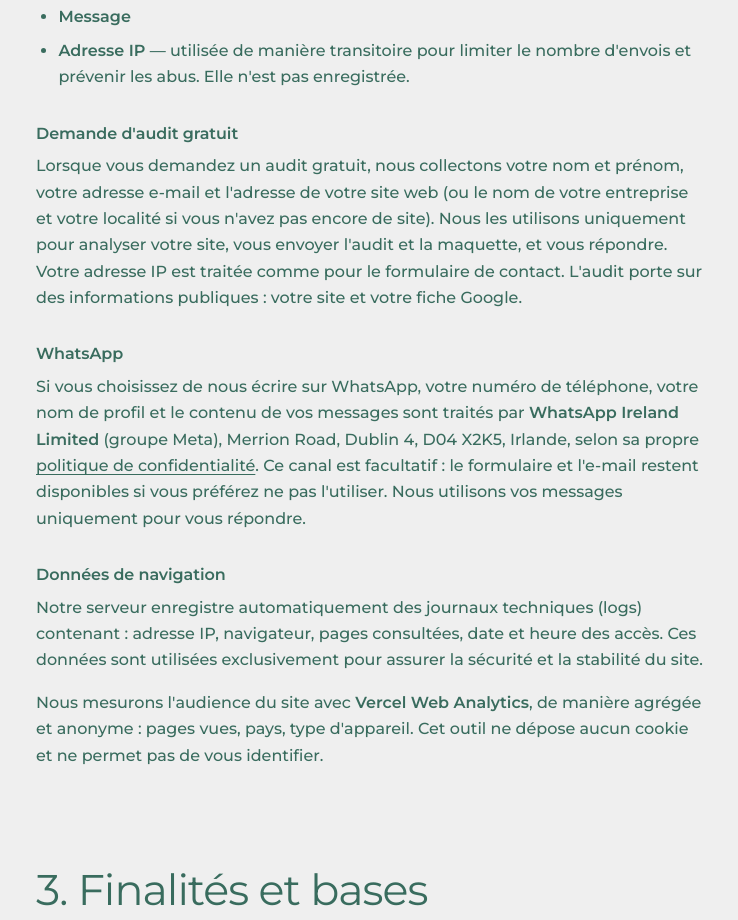
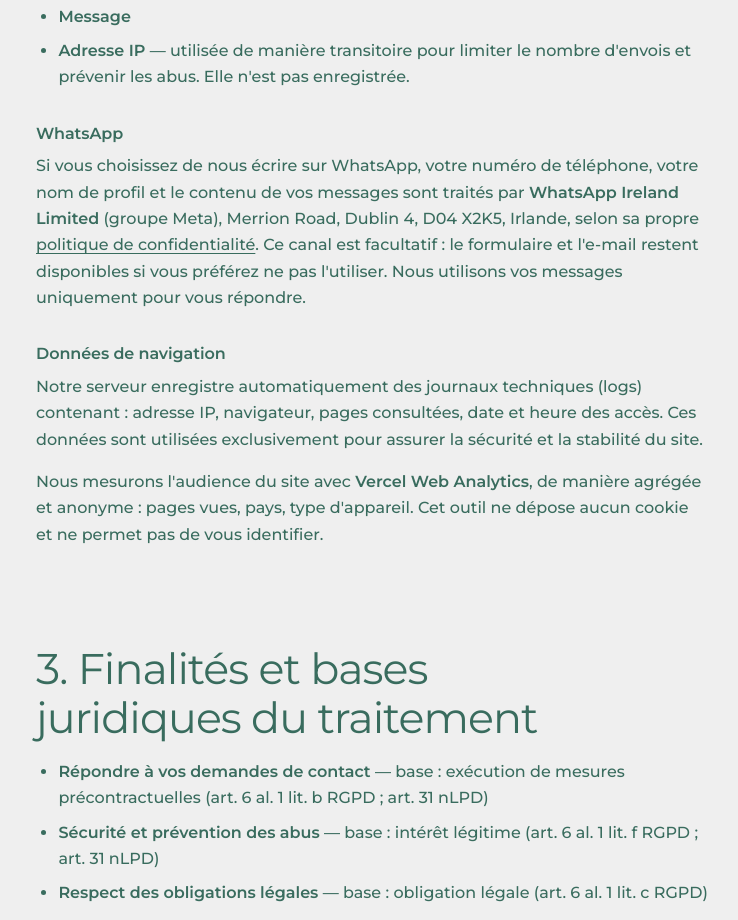
Before and after one commit to xmrgoat/studiopwi, a Next.js app: page /confidentialite in a window 1280 px wide. Shown: the part 1440-2360 px from the top of the page, without its empty margins (268-1006 px from the left). Built offline with nearby package versions, Linux system fonts and the light colour scheme; no server answers.

Commit message:
revert(privacy): drop the audit paragraph while no audit form is on the site

```diff
--- a/src/app/confidentialite/page.tsx
+++ b/src/app/confidentialite/page.tsx
@@ -64,17 +64,6 @@ export default function PrivacyPage() {
           enregistrée.
         </li>
       </ul>
-
-      <h3>Demande d&apos;audit gratuit</h3>
-      <p>
-        Lorsque vous demandez un audit gratuit, nous collectons votre nom et
-        prénom, votre adresse e-mail et l&apos;adresse de votre site web (ou le
-        nom de votre entreprise et votre localité si vous n&apos;avez pas encore
-        de site). Nous les utilisons uniquement pour analyser votre site, vous
-        envoyer l&apos;audit et la maquette, et vous répondre. Votre adresse IP
-        est traitée comme pour le formulaire de contact. L&apos;audit porte
-        sur des informations publiques : votre site et votre fiche Google.
-      </p>
 
       <h3>WhatsApp</h3>
       <p>
```
